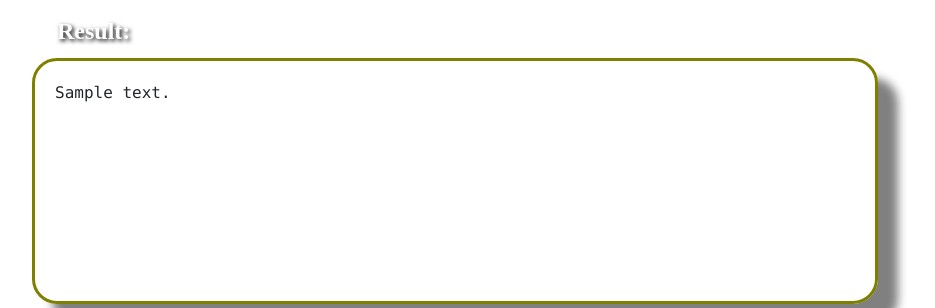
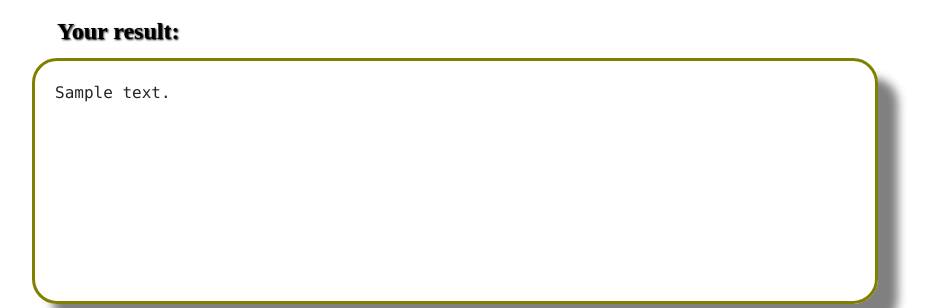
Before and after one commit to kadrisch/SDA-Final-Project, a Django app: template smartapp/index/templates/guide.html in a window 1280 px wide. Shown: the part 62-370 px from the top of the page, without its empty margins (318-1253 px from the left). Run offline with Django 4.2, Linux system fonts and the light colour scheme; the template is opened without the code that fills it: most values are stand-ins (such as "Sample title", 1, 10 or a date in 2020).

Commit message:
Small changes in UI

```diff
--- a/smartapp/index/static/styles.css
+++ b/smartapp/index/static/styles.css
@@ -205,8 +205,8 @@ body{
     right:100px;
 }
 h2{
-    color:white;
-    text-shadow:2px 2px 4px #000000;
+    color:black;
+    text-shadow:1px 1px 2px #000000;
     position:fixed;
     top:55px;
     left:375px;
--- a/smartapp/index/templates/guide.html
+++ b/smartapp/index/templates/guide.html
@@ -12,7 +12,7 @@
                         </li>
                     </ul>
                 </div>
-        <h2>Result:</h2>
+        <h2>Your result: </h2>
         <div class="guide">
             {{ latest_text }}
         </div>
```
